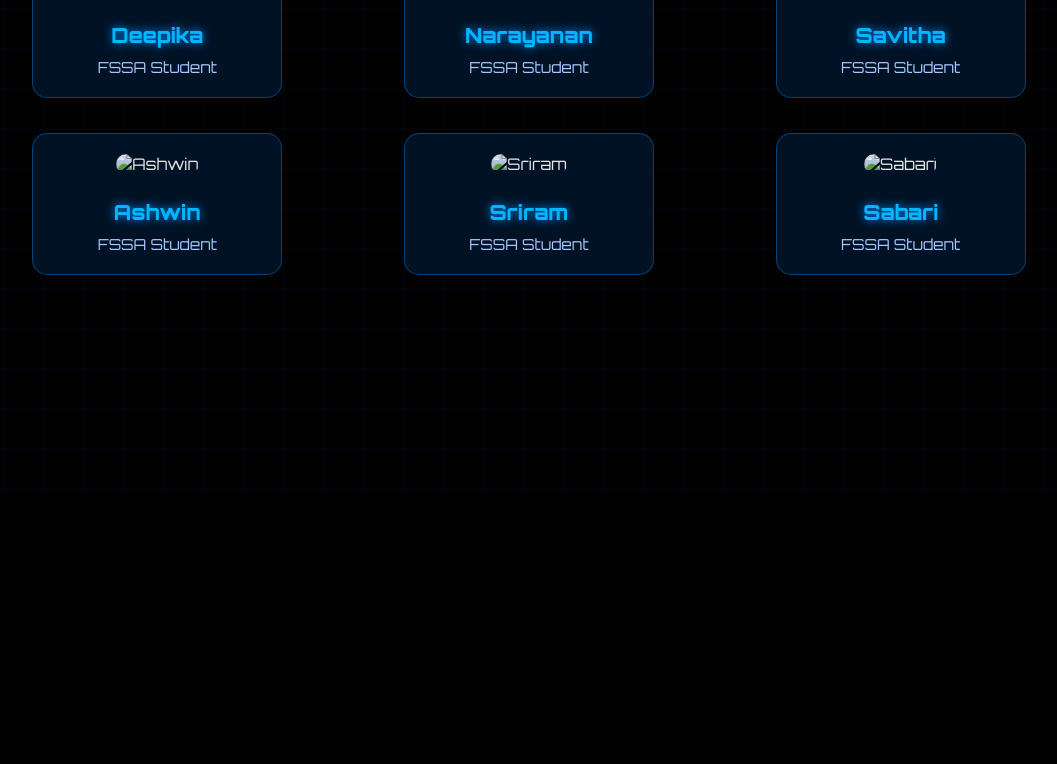
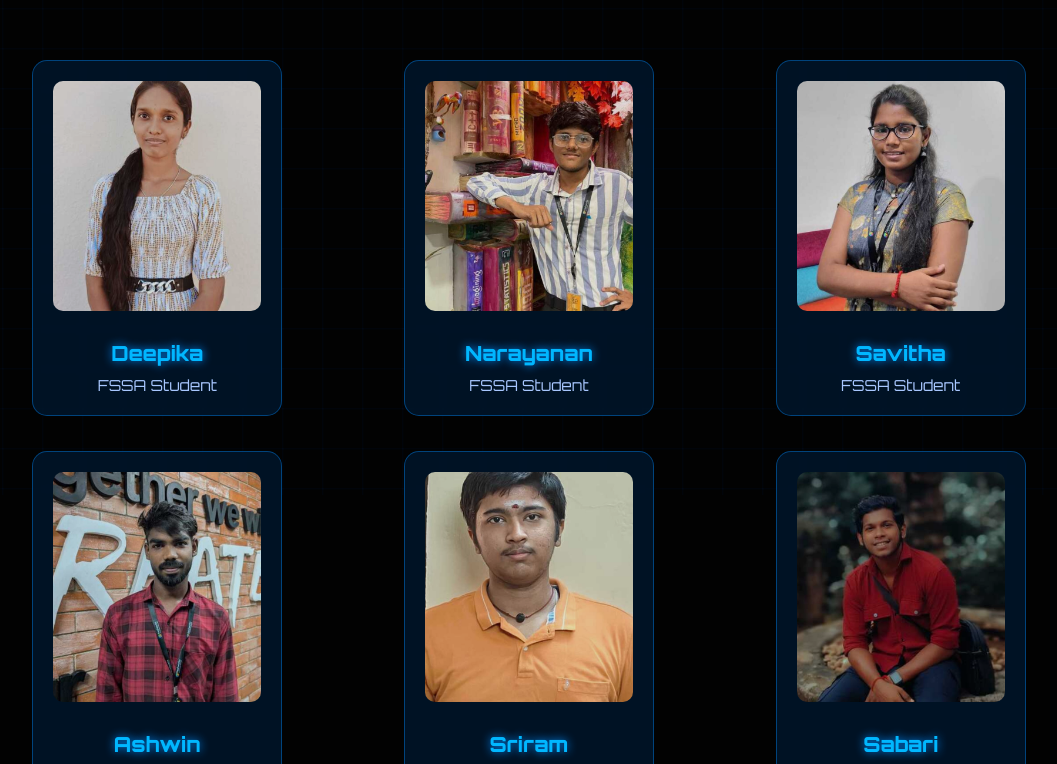
Before and after one commit to sriram290408-sr/squad_up_portfolio, a plain HTML site: page files/HTML/home.html in a window 1280 px wide. Shown: the part 305-1069 px from the top of the page, without its empty margins (111-1168 px from the left). Before the commit the page ends 800 px from the top, so only its background shows below. Drawn offline with Linux system fonts and the light colour scheme.

Commit message:
new update

```diff
--- a/files/HTML/home.html
+++ b/files/HTML/home.html
@@ -10,7 +10,7 @@
     <div class="bg-grid"></div>
 
     <header>
-      <img src="../files/assests/logo.png" alt="Team Logo" class="team-logo" />
+      <img src="../assests/logo.png" alt="Team Logo" class="team-logo" />
       <div class="logo-info">
         <h1>UNITIX PHANTOM</h1>
         <p class="logo-description">Click a member to view their profile</p>
@@ -18,38 +18,38 @@
     </header>
 
     <section class="team">
-      <a href="../files/HTML/member1.html" class="member-card">
-        <img src="../files/assests/deepika.jpg" alt="Deepika" />
+      <a href="./member1.html" class="member-card">
+        <img src="../assests/deepika.jpg" alt="Deepika" />
         <h3>Deepika</h3>
         <p>FSSA Student</p>
       </a>
 
-      <a href="../files/HTML/member2.html" class="member-card">
-        <img src="../files/assests/narayanan.jpg" alt="Narayanan" />
+      <a href="../html/member2.html" class="member-card">
+        <img src="../assests/narayanan.jpg" alt="Narayanan" />
         <h3>Narayanan</h3>
         <p>FSSA Student</p>
       </a>
 
-      <a href="../files/HTML/member3.html" class="member-card">
-        <img src="../files/assests/savitha.jpg" alt="Savitha" />
+      <a href="./member3.html" class="member-card">
+        <img src="../assests/savitha.jpg" alt="Savitha" />
         <h3>Savitha</h3>
         <p>FSSA Student</p>
       </a>
 
-      <a href="../files/HTML/member4.html" class="member-card">
-        <img src="../files/assests/ashwin.jpg" alt="Ashwin" />
+      <a href="./member4.html" class="member-card">
+        <img src="../assests/ashwin.jpg" alt="Ashwin" />
         <h3>Ashwin</h3>
         <p>FSSA Student</p>
       </a>
 
-      <a href="../files/HTML/member5.html" class="member-card">
-        <img src="../files/assests/sriram.jpg" alt="Sriram" />
+      <a href="./member5.html" class="member-card">
+        <img src="../assests/sriram.jpg" alt="Sriram" />
         <h3>Sriram</h3>
         <p>FSSA Student</p>
       </a>
 
-      <a href="../files/HTML/member6.html" class="member-card">
-        <img src="../files/assests/sabari.jpg" alt="Sabari" />
+      <a href="./member6.html" class="member-card">
+        <img src="../assests/sabari.jpg" alt="Sabari" />
         <h3>Sabari</h3>
         <p>FSSA Student</p>
       </a>
```
